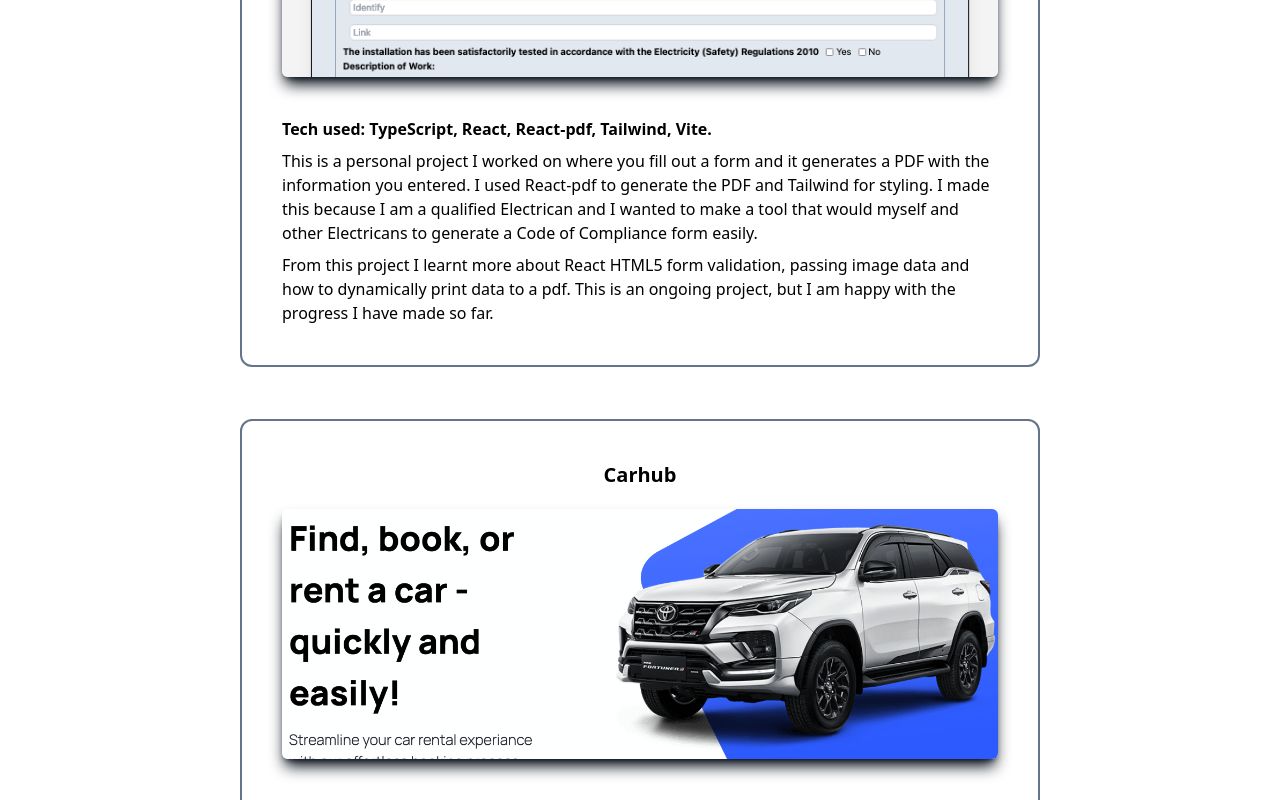
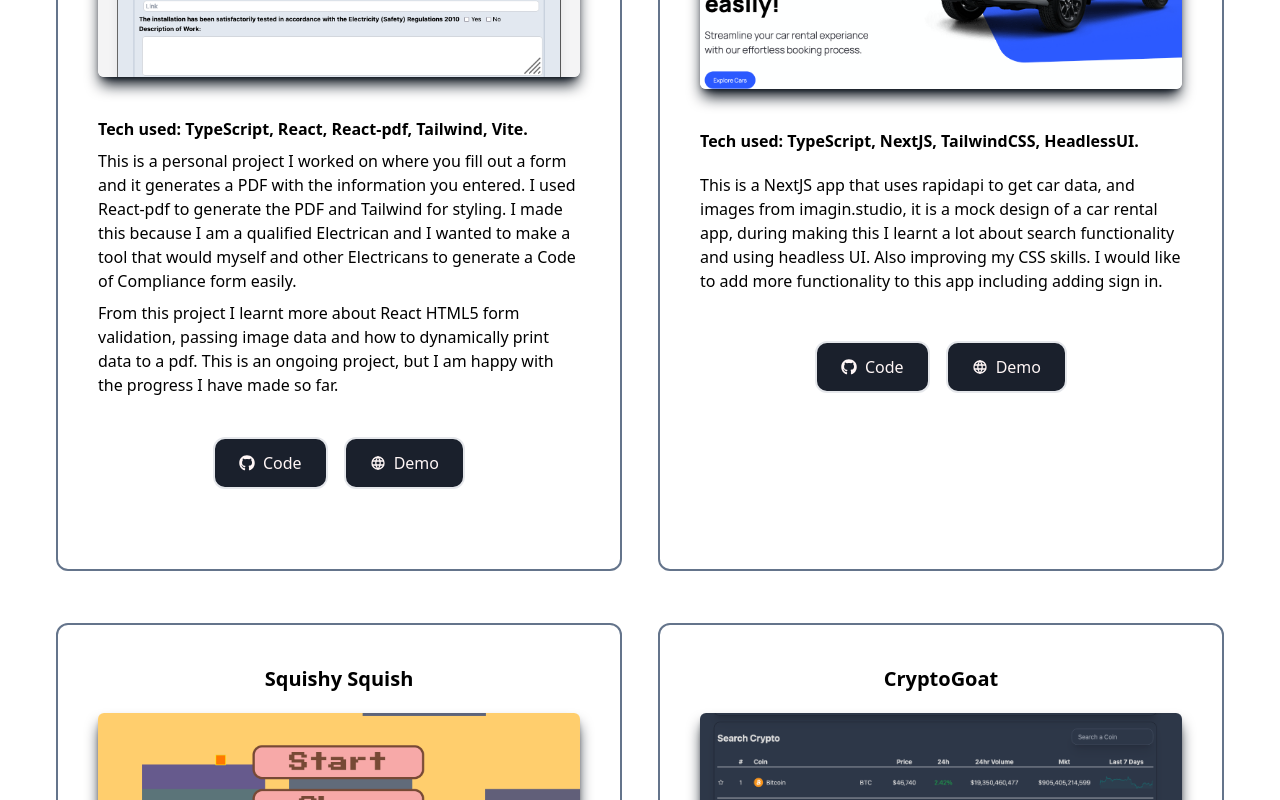
Before and after one commit to pulsarbeam/personal-website, a React (Vite) app: page / in a window 1280 px wide. Shown: the part 2819-3619 px from the top of the page. Built offline with nearby package versions, Linux system fonts and the light colour scheme.

Commit message:
changed some styling

```diff
--- a/src/components/Skills.tsx
+++ b/src/components/Skills.tsx
@@ -64,7 +64,7 @@ const Skills = () => {
           <div className="hidden md:grid md:grid-cols-6 lg:grid-cols-6 text-center pt-5 justify-center items-center">
             <p className="">Prisma</p>
             <p className="">Angular</p>
-            <p className="">C++</p>
+            <p className="">Graphql</p>
             <p className="">JUCE</p>
           </div>
         </div>
--- a/src/components/Work.tsx
+++ b/src/components/Work.tsx
@@ -1,4 +1,6 @@
 import { Element } from 'react-scroll'
+import { FaGithub } from 'react-icons/fa'
+import { TbWorld } from 'react-icons/tb'
 import squishy from '../assets/squishy.png'
 import carhub from '../assets/carhub.png'
 import cryptogoat from '../assets/cryptogoat.png'
@@ -8,15 +10,15 @@ const Work = () => {
   return (
     <Element name="work">
       <div className="h-full pb-[200px] bg-[#ffffff] text-black">
-        <div className="max-w-[1000px] mx-auto p-4 flex flex-col justify-center h-full w-full">
+        <div className="max-w-[1200px] mx-auto p-4 flex flex-col justify-center h-full w-full">
           <div className="pb-8">
             <h1 className="text-4xl font-bold inline border-b-4 text-black border-black ">
               Work
             </h1>
             <p className="py-6">// Check out some of my work</p>
           </div>
-          <div className="grid justify-items-center grid-cols-1 gap-9 ">
-            <div className=" text-center max-w-[800px] border-slate-500 border-2 p-10 my-2 hover:shadow-[8px_8px_0px_0px_#1a202c] hover:border-[#1a202c] hover:text-[#1a202c] rounded-xl transition duration-300 ease-in-out">
+          <div className="grid justify-items-center gap-9 grid-cols-1 lg:grid-cols-2 ">
+            <div className=" text-center max-w-[800px] border-slate-500 border-2 p-10 my-2 hover:shadow-[8px_8px_0px_0px_#1B9AAA] hover:border-[#1B9AAA] hover:text-[#1a202c] rounded-xl transition duration-300 ease-in-out">
               <p className="text-center text-xl font-bold mb-2 ">
                 Electrical Code of Compliance Project
               </p>
@@ -33,7 +35,7 @@ const Work = () => {
                       target="_blank"
                       href="https://github.com/pulsarbeam/electric-project"
                     >
-                      <button className="text-center rounded-lg px-4 py-3 m-2 bg-white text-gray-700 font-bold text-lg">
+                      <button className="text-center rounded-lg px-4 py-3 m-2 bg-white text-gray-700 font-bold text-lg ">
                         Code
                       </button>
                     </a>
@@ -67,8 +69,27 @@ const Work = () => {
                   the progress I have made so far.
                 </p>
               </div>
+              <div className="flex flex-row justify-center gap-4">
+                <a
+                  target="_blank"
+                  href="https://github.com/pulsarbeam/electric-project"
+                >
+                  <button className="text-[#fff6f6] bg-[#1a202c] text-center my-10 group border-2 px-6 py-3  flex justify-center items-center hover:shadow-[8px_8px_0px_0px_#1a202c] hover:border-[#1a202c] hover:text-[#1a202c] hover:bg-white rounded-xl transition duration-300 ease-in-out">
+                    <div className="flex flex-row gap-2 items-center">
+                      <FaGithub /> Code
+                    </div>
+                  </button>
+                </a>
+                <a target="_blank" href="https://electric-project.vercel.app/">
+                  <button className="text-[#fff6f6] bg-[#1a202c] text-center my-10 group border-2 px-6 py-3  flex justify-center items-center hover:shadow-[8px_8px_0px_0px_#1a202c] hover:border-[#1a202c] hover:text-[#1a202c] hover:bg-white rounded-xl transition duration-300 ease-in-out">
+                    <div className="flex flex-row gap-2 items-center">
+                      <TbWorld /> Demo
+                    </div>
+                  </button>
+                </a>
+              </div>
             </div>
-            <div className="  max-w-[800px] border-slate-500 border-2 p-10  my-2 hover:shadow-[8px_8px_0px_0px_#1a202c] hover:border-[#1a202c] hover:text-[#1a202c] rounded-xl transition duration-300 ease-in-out">
+            <div className="  max-w-[800px] border-slate-500 border-2 p-10  my-2 hover:shadow-[8px_8px_0px_0px_#577d1d] hover:border-[#577d1d] hover:text-[#1a202c] rounded-xl transition duration-300 ease-in-out">
               <p className="text-center text-xl font-bold mb-5">Carhub</p>
               <div
                 style={{ backgroundImage: `url(${carhub})` }}
@@ -108,9 +129,25 @@ const Work = () => {
                   including adding sign in.
                 </p>
               </div>
+              <div className="flex flex-row justify-center gap-4">
+                <a target="_blank" href="https://github.com/pulsarbeam/carjam">
+                  <button className="text-[#fff6f6] bg-[#1a202c] text-center my-10 group border-2 px-6 py-3  flex justify-center items-center hover:shadow-[8px_8px_0px_0px_#1a202c] hover:border-[#1a202c] hover:text-[#1a202c] hover:bg-white rounded-xl transition duration-300 ease-in-out">
+                    <div className="flex flex-row gap-2 items-center">
+                      <FaGithub /> Code
+                    </div>
+                  </button>
+                </a>
+                <a target="_blank" href="https://carjam.vercel.app/">
+                  <button className="text-[#fff6f6] bg-[#1a202c] text-center my-10 group border-2 px-6 py-3  flex justify-center items-center hover:shadow-[8px_8px_0px_0px_#1a202c] hover:border-[#1a202c] hover:text-[#1a202c] hover:bg-white rounded-xl transition duration-300 ease-in-out">
+                    <div className="flex flex-row gap-2 items-center">
+                      <TbWorld /> Demo
+                    </div>
+                  </button>
+                </a>
+              </div>
             </div>
 
-            <div className=" p-10 max-w-[800px] border-slate-500 border-2  my-2 hover:shadow-[8px_8px_0px_0px_#1a202c] hover:border-[#1a202c] hover:text-[#1a202c] rounded-xl transition duration-300 ease-in-out">
+            <div className=" p-10 max-w-[800px] border-slate-500 border-2  my-2 hover:shadow-[8px_8px_0px_0px_#DB3A34] hover:border-[#DB3A34] hover:text-[#1a202c] rounded-xl transition duration-300 ease-in-out">
               <p className="text-center text-xl font-bold mb-5">
                 Squishy Squish
               </p>
@@ -153,9 +190,21 @@ const Work = () => {
                 </p>
                 <p className="text-left"></p>
               </div>
+              <div className="flex flex-row justify-center gap-4">
+                <a
+                  target="_blank"
+                  href="https://github.com/pulsarbeam/Squishy-Squish"
+                >
+                  <button className="text-[#fff6f6] bg-[#1a202c] text-center my-10 group border-2 px-6 py-3  flex justify-center items-center hover:shadow-[8px_8px_0px_0px_#1a202c] hover:border-[#1a202c] hover:text-[#1a202c] hover:bg-white rounded-xl transition duration-300 ease-in-out">
+                    <div className="flex flex-row gap-2 items-center">
+                      <FaGithub /> Code
+                    </div>
+                  </button>
+                </a>
+              </div>
             </div>
 
-            <div className=" p-10 max-w-[800px] border-slate-500 border-2 my-2 hover:shadow-[8px_8px_0px_0px_#1a202c] hover:border-[#1a202c] hover:text-[#1a202c] rounded-xl transition duration-300 ease-in-out">
+            <div className=" p-10 max-w-[800px] border-slate-500 border-2 my-2 hover:shadow-[8px_8px_0px_0px_#461220] hover:border-[#461220] hover:text-[#1a202c] rounded-xl transition duration-300 ease-in-out">
               <p className="text-center text-xl font-bold mb-5">CryptoGoat</p>
               <div
                 style={{ backgroundImage: `url(${cryptogoat})` }}
@@ -201,6 +250,25 @@ const Work = () => {
                   enjoyed making this app.
                 </p>
               </div>
+              <div className="flex flex-row justify-center gap-4">
+                <a
+                  target="_blank"
+                  href="https://github.com/pulsarbeam/crypto-app"
+                >
+                  <button className="text-[#fff6f6] bg-[#1a202c] text-center my-10 group border-2 px-6 py-3  flex justify-center items-center hover:shadow-[8px_8px_0px_0px_#1a202c] hover:border-[#1a202c] hover:text-[#1a202c] hover:bg-white rounded-xl transition duration-300 ease-in-out">
+                    <div className="flex flex-row gap-2 items-center">
+                      <FaGithub /> Code
+                    </div>
+                  </button>
+                </a>
+                <a target="_blank" href="https://cryptogoat-374da.web.app/">
+                  <button className="text-[#fff6f6] bg-[#1a202c] text-center my-10 group border-2 px-6 py-3  flex justify-center items-center hover:shadow-[8px_8px_0px_0px_#1a202c] hover:border-[#1a202c] hover:text-[#1a202c] hover:bg-white rounded-xl transition duration-300 ease-in-out">
+                    <div className="flex flex-row gap-2 items-center">
+                      <TbWorld /> Demo
+                    </div>
+                  </button>
+                </a>
+              </div>
             </div>
           </div>
         </div>
```
Also changed, not shown: vite.config.ts.timestamp-1687232442814.mjs (added, +11 -0 lines).
